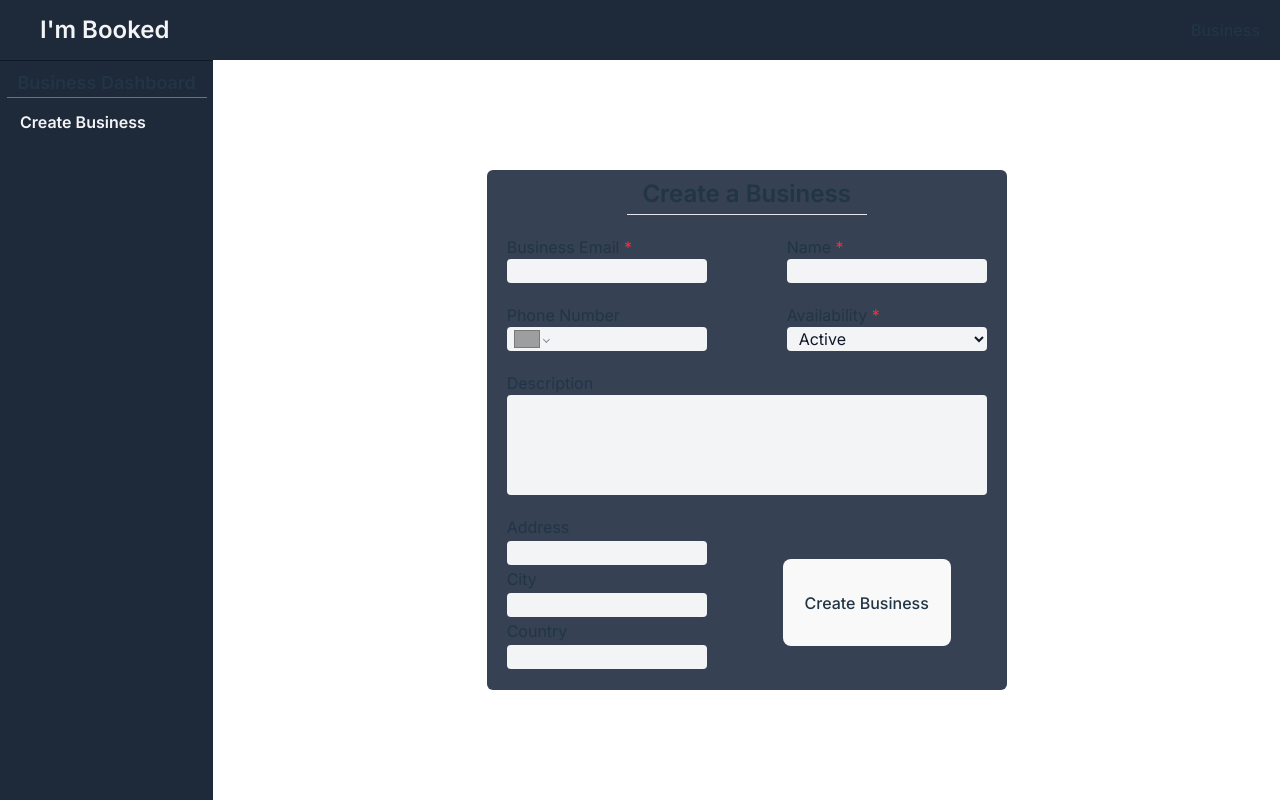
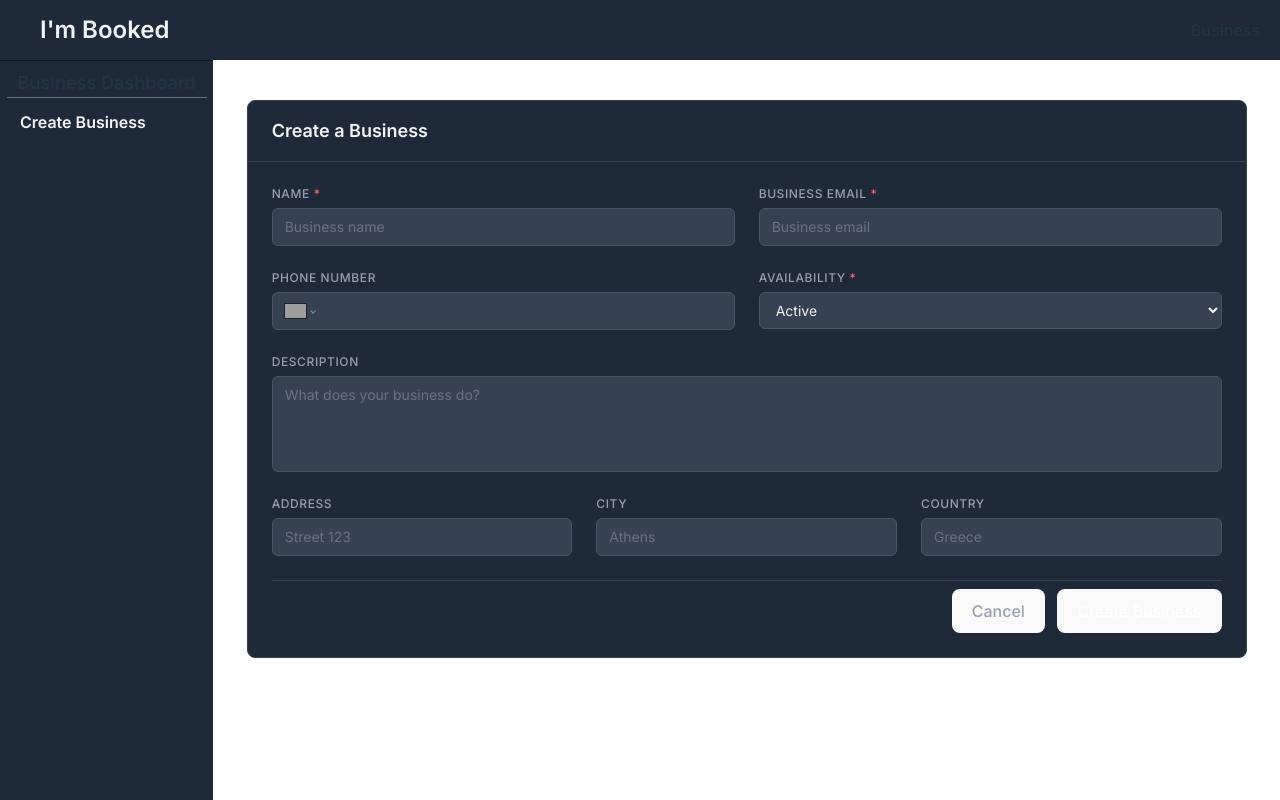
Before and after one commit to Enelrith/im-booked-frontend, a React (Vite) app: page /business/create in a window 1280 px wide. Built offline with nearby package versions, Linux system fonts and the light colour scheme; grey boxes are pictures that could not be loaded.

Commit message:
style: redesign CreateBusiness to match the styling of ViewBusiness

```diff
--- a/src/pages/CreateBusiness.tsx
+++ b/src/pages/CreateBusiness.tsx
@@ -35,96 +35,139 @@ export default function CreateBusiness() {
   };
 
   return (
-    <section className="bg-gray-700 rounded-md w-130 h-130 m-auto flex flex-col p-2">
-      <form onSubmit={(e) => handleSubmit(e)} className="flex flex-col">
-        <h2 className="text-2xl font-semibold ml-auto mr-auto border-b border-gray-200 w-60 text-center pb-1">
+    <section className="ml-auto mr-auto mt-10 flex flex-col w-250 gap-y-6 pb-10">
+      <div className="bg-gray-800 rounded-lg border border-gray-700 overflow-hidden">
+        <div className="px-6 py-4 border-b border-gray-700">
+          <h2 className="text-lg font-semibold text-gray-100">
             Create a Business
           </h2>
-        <div className="flex justify-between pl-3 pr-3">
-          <div className="flex flex-col mt-5">
-            <label htmlFor="name">
-              Business Email <span className="text-red-500">*</span>
+        </div>
+
+        <form
+          onSubmit={(e) => handleSubmit(e)}
+          className="px-6 py-6 flex flex-col gap-y-6"
+        >
+          <div className="grid grid-cols-2 gap-x-6">
+            <div className="flex flex-col gap-y-1.5">
+              <label className="text-xs uppercase tracking-wider text-gray-400 font-medium">
+                Name <span className="text-red-400">*</span>
+              </label>
+              <input
+                name="name"
+                type="text"
+                placeholder="Business name"
+                className="bg-gray-700 text-gray-100 rounded-md px-3 py-2 text-sm outline-none border border-gray-600 focus:border-blue-500 placeholder-gray-500 transition-colors"
+                required
+              />
+            </div>
+            <div className="flex flex-col gap-y-1.5">
+              <label className="text-xs uppercase tracking-wider text-gray-400 font-medium">
+                Business Email <span className="text-red-400">*</span>
               </label>
               <input
                 name="email"
                 type="email"
-              className="bg-gray-100 w-50 rounded-sm pl-2 text-gray-900"
+                placeholder="Business email"
+                className="bg-gray-700 text-gray-100 rounded-md px-3 py-2 text-sm outline-none border border-gray-600 focus:border-blue-500 placeholder-gray-500 transition-colors"
                 required
-            ></input>
-          </div>
-          <div className="flex flex-col mt-5">
-            <label htmlFor="name">
-              Name <span className="text-red-500">*</span>
-            </label>
-            <input
-              name="name"
-              type="text"
-              className="bg-gray-100 w-50 rounded-sm pl-2 text-gray-900"
-              required
-            ></input>
+              />
             </div>
           </div>
-        <div className="flex justify-between pl-3 pr-3">
-          <div className="flex flex-col mt-5">
-            <label htmlFor="phone">Phone Number</label>
-            <div className="flex flex-col bg-gray-100 rounded-sm h-6 mb-0 w-50 pl-2 text-gray-900">
+
+          <div className="grid grid-cols-2 gap-x-6">
+            <div className="flex flex-col gap-y-1.5">
+              <label className="text-xs uppercase tracking-wider text-gray-400 font-medium">
+                Phone Number
+              </label>
+              <div className="bg-gray-700 text-gray-100 rounded-md px-3 py-2 text-sm border border-gray-600 focus-within:border-blue-500 transition-colors">
                 <PhoneInput
                   name="phone"
                   value={phone}
                   onChange={(e) => setPhone(e?.toString())}
-                defaultCountry={'GR'}
+                  defaultCountry="GR"
                 />
               </div>
             </div>
-          <div className="flex flex-col mt-5">
-            <label htmlFor="is-active">
-              Availability <span className="text-red-500">*</span>
+            <div className="flex flex-col gap-y-1.5">
+              <label className="text-xs uppercase tracking-wider text-gray-400 font-medium">
+                Availability <span className="text-red-400">*</span>
               </label>
               <select
-              name="is-active"
-              className="bg-gray-100 w-50 h-6 rounded-sm pl-2 text-gray-900 hover:cursor-pointer"
+                name="isActive"
+                className="bg-gray-700 text-gray-100 rounded-md px-3 py-2 text-sm outline-none border border-gray-600 focus:border-blue-500 cursor-pointer transition-colors"
                 required
               >
-              <option className="text-gray-900">Active</option>
-              <option className="text-gray-900">Inactive</option>
+                <option>Active</option>
+                <option>Inactive</option>
               </select>
             </div>
           </div>
-        <div className="flex flex-col mt-5 pl-3 pr-3">
-          <label htmlFor="description">Description</label>
+
+          <div className="flex flex-col gap-y-1.5">
+            <label className="text-xs uppercase tracking-wider text-gray-400 font-medium">
+              Description
+            </label>
             <textarea
               name="description"
-            className="bg-gray-100 w-full rounded-sm pl-2 text-gray-900 h-25 resize-none align-top"
+              placeholder="What does your business do?"
+              className="bg-gray-700 text-gray-100 rounded-md px-3 py-2 text-sm outline-none border border-gray-600 focus:border-blue-500 placeholder-gray-500 resize-none h-24 transition-colors"
               maxLength={255}
-          ></textarea>
+            />
           </div>
-        <div className="flex">
-          <div className="flex flex-col mt-5 pl-3 pr-3 w-fit gap-y-0.5">
-            <label htmlFor="address">Address</label>
+
+          <div className="grid grid-cols-3 gap-x-6">
+            <div className="flex flex-col gap-y-1.5">
+              <label className="text-xs uppercase tracking-wider text-gray-400 font-medium">
+                Address
+              </label>
               <input
                 name="address"
                 type="text"
-              className="bg-gray-100 w-50 rounded-sm pl-2 text-gray-900"
-            ></input>
-            <label htmlFor="city">City</label>
+                placeholder="Street 123"
+                className="bg-gray-700 text-gray-100 rounded-md px-3 py-2 text-sm outline-none border border-gray-600 focus:border-blue-500 placeholder-gray-500 transition-colors"
+              />
+            </div>
+            <div className="flex flex-col gap-y-1.5">
+              <label className="text-xs uppercase tracking-wider text-gray-400 font-medium">
+                City
+              </label>
               <input
                 name="city"
                 type="text"
-              className="bg-gray-100 w-50 rounded-sm pl-2 text-gray-900"
-            ></input>
-            <label htmlFor="address">Country</label>
+                placeholder="Athens"
+                className="bg-gray-700 text-gray-100 rounded-md px-3 py-2 text-sm outline-none border border-gray-600 focus:border-blue-500 placeholder-gray-500 transition-colors"
+              />
+            </div>
+            <div className="flex flex-col gap-y-1.5">
+              <label className="text-xs uppercase tracking-wider text-gray-400 font-medium">
+                Country
+              </label>
               <input
                 name="country"
                 type="text"
-              className="bg-gray-100 w-50 rounded-sm pl-2 text-gray-900"
-            ></input>
+                placeholder="Greece"
+                className="bg-gray-700 text-gray-100 rounded-md px-3 py-2 text-sm outline-none border border-gray-600 focus:border-blue-500 placeholder-gray-500 transition-colors"
+              />
+            </div>
           </div>
 
-          <button className="w-1/3 h-1/2 bg-gray-600 ml-auto mr-12 mt-16 hover:bg-gray-500">
+          <div className="flex justify-end gap-x-3 pt-2 border-t border-gray-700">
+            <button
+              type="button"
+              onClick={() => navigate('/business')}
+              className="px-4 py-2 text-sm text-gray-400 hover:text-gray-100 hover:bg-gray-700 rounded-md transition-colors duration-150"
+            >
+              Cancel
+            </button>
+            <button
+              type="submit"
+              className="px-4 py-2 text-sm bg-blue-600 hover:bg-blue-700 text-white rounded-md transition-colors duration-150"
+            >
               Create Business
             </button>
           </div>
         </form>
+      </div>
     </section>
   );
 }
```
Lines whose indentation alone changed are shown as unchanged.
